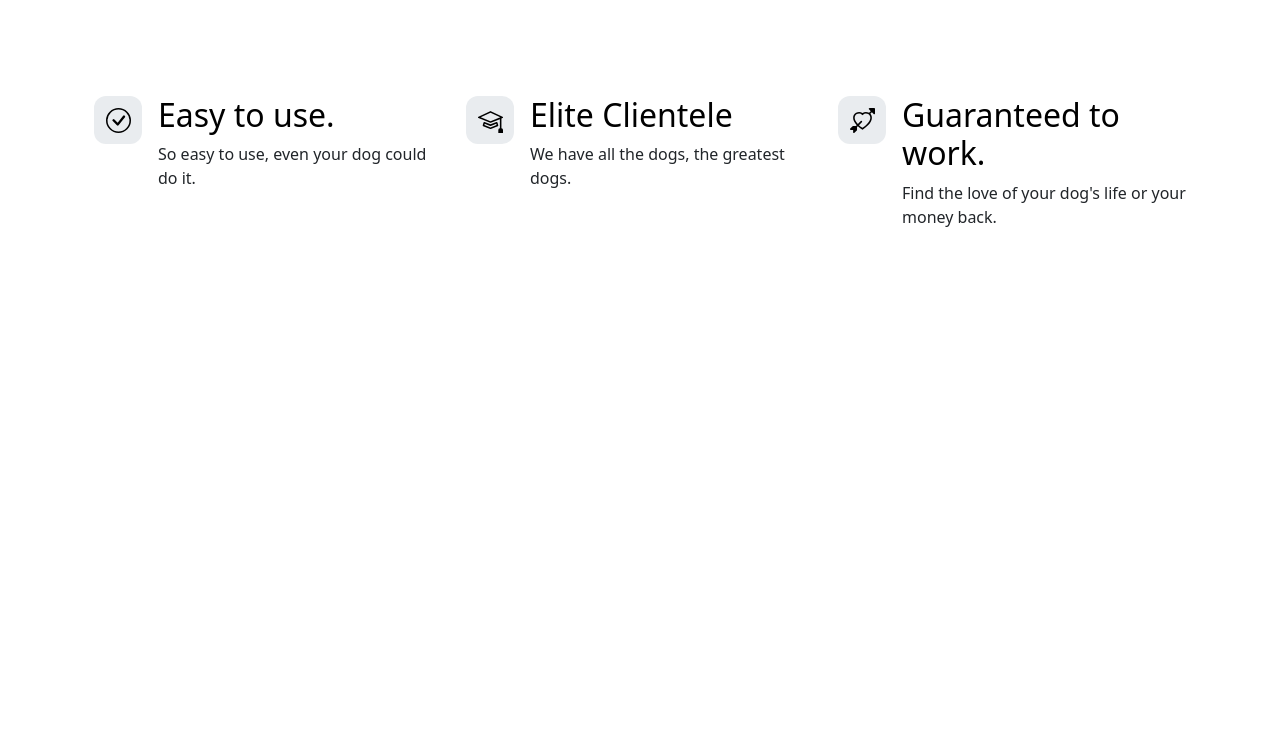
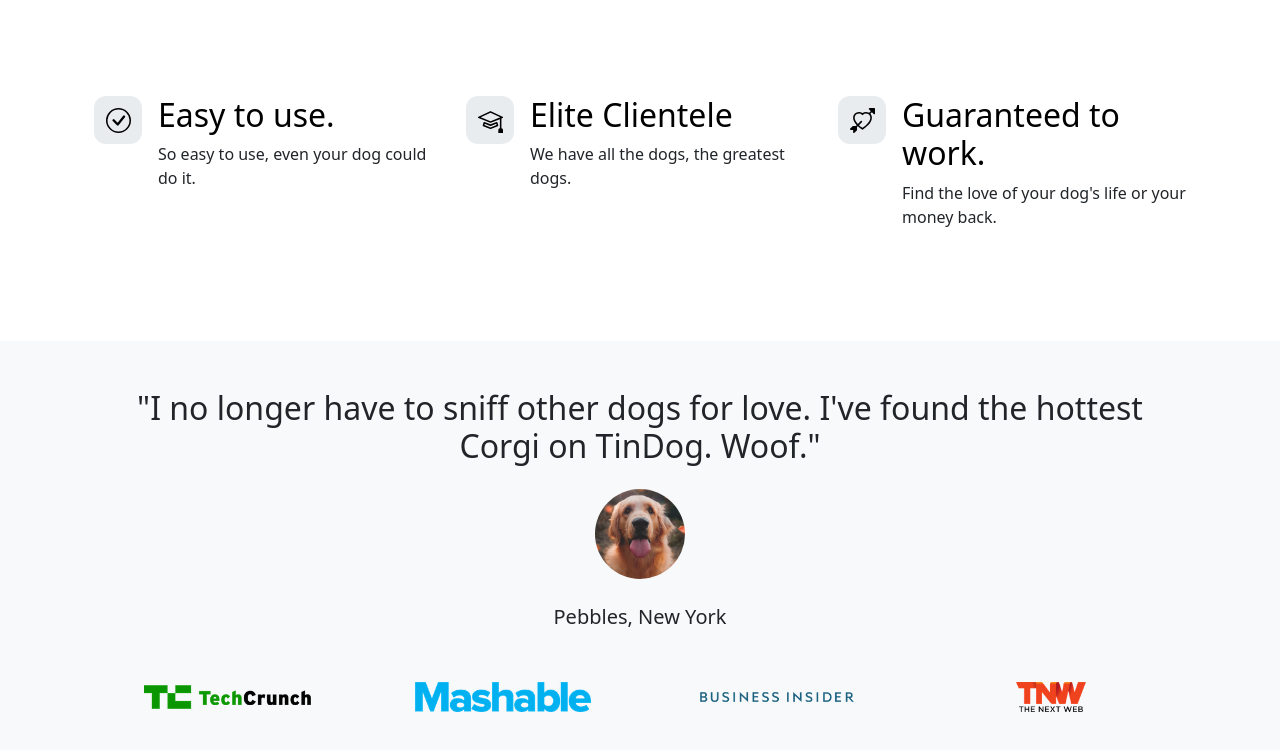
Before and after one commit to Alexnder-km/The-Complete-2024-Web-Development-Bootcamp, a plain HTML site: page 11.3 TinDog Project/index.html in a window 1280 px wide. Shown: the part 644-1394 px from the top of the page. Before the commit the page ends 985 px from the top, so only its background shows below. Drawn offline with nearby package versions, Linux system fonts and the light colour scheme; files whose address does not match are found by name.

Commit message:
section 3 done

```diff
--- a/11.3 TinDog Project/css/style.css
+++ b/11.3 TinDog Project/css/style.css
@@ -43,7 +43,7 @@
   > div
   > div
   > a.btn.btn-light {
-    font-size: 1.5rem;
+  font-size: 1.5rem;
 }
 
 #title
@@ -53,8 +53,21 @@
   > div
   > div
   > a.btn.btn-outline-light {
-    font-size: 1.5rem;
+  font-size: 1.5rem;
 }
 @media only screen and (max-width: 540px) {
+}
 
+#testimonial > div > div.col-lg-4.align-items-center {
+  max-width: fit-content;
+  margin-left: auto;
+  margin-right: auto;
 }
+
+.sizecompany{
+  height: 30px;
+}
+
+#testimonial\ align-items-center > div:nth-child(3) > div > div > div{
+  margin: 10px;
+}
--- a/11.3 TinDog Project/index.html
+++ b/11.3 TinDog Project/index.html
@@ -152,7 +152,67 @@
       </div>
     </section>
     <!-- Testimonial -->
-    <section id="testimonial"></section>
+    <section
+      class="album py-5 bg-body-tertiary"
+      id="testimonial align-items-center"
+      style="text-align: center"
+    >
+      <div class="row">
+        <div class="col-lg-1"></div>
+        <div class="col-lg-10">
+          <h2>
+            "I no longer have to sniff other dogs for love. I've found the
+            hottest Corgi on TinDog. Woof."
+          </h2>
+        </div>
+        <div class="col-lg-1"></div>
+      </div>
+      <div class="row">
+        <div class="col-lg-4"></div>
+        <div class="col-lg-4 align-items-center">
+          <img
+            src="./images/dog-img.jpg"
+            style="padding: 5px; margin: 10px"
+            alt="dog"
+            class="bd-placeholder-img rounded-circle"
+            width="100"
+            height="100"
+            preserveAspectRatio="xMidYMid slice"
+            focusable="false"
+          />
+          <p class="col-lg-8 mx-auto lead mt-2">Pebbles, New York</p>
+        </div>
+        <div class="col-lg-4"></div>
+      </div>
+      <div class="row">
+        <div>
+          <div class="container">
+            <div class="row row-cols-1 row-cols-sm-2 row-cols-md-4 g-4 ">
+              <div class="col-lg-3 col-md-12">
+                <div>
+                  <img class="sizecompany" src="./images/techcrunch.png" alt="techcrunch" />
+                </div>
+              </div>
+              <div class="col-lg-3 col-md-12">
+                <div>
+                  <img class="sizecompany" src="./images/mashable.png" alt="mashable" />
+                </div>
+              </div>
+              <div class="col-lg-3 col-md-12">
+                <div >
+                  <img class="sizecompany" src="./images/bizinsider.png" alt="techcrunch" />
+                </div>
+              </div>
+              <div class="col-lg-3 col-md-12">
+                <div>
+                  <img class="sizecompany" src="./images/tnw.png" alt="techcrunch" />
+                </div>
+              </div>
+            </div>
+          </div>
+        </div>
+      </div>
+    </section>
     <!-- Pricing -->
     <section id="pricing"></section>
     <!-- Footer -->
```
